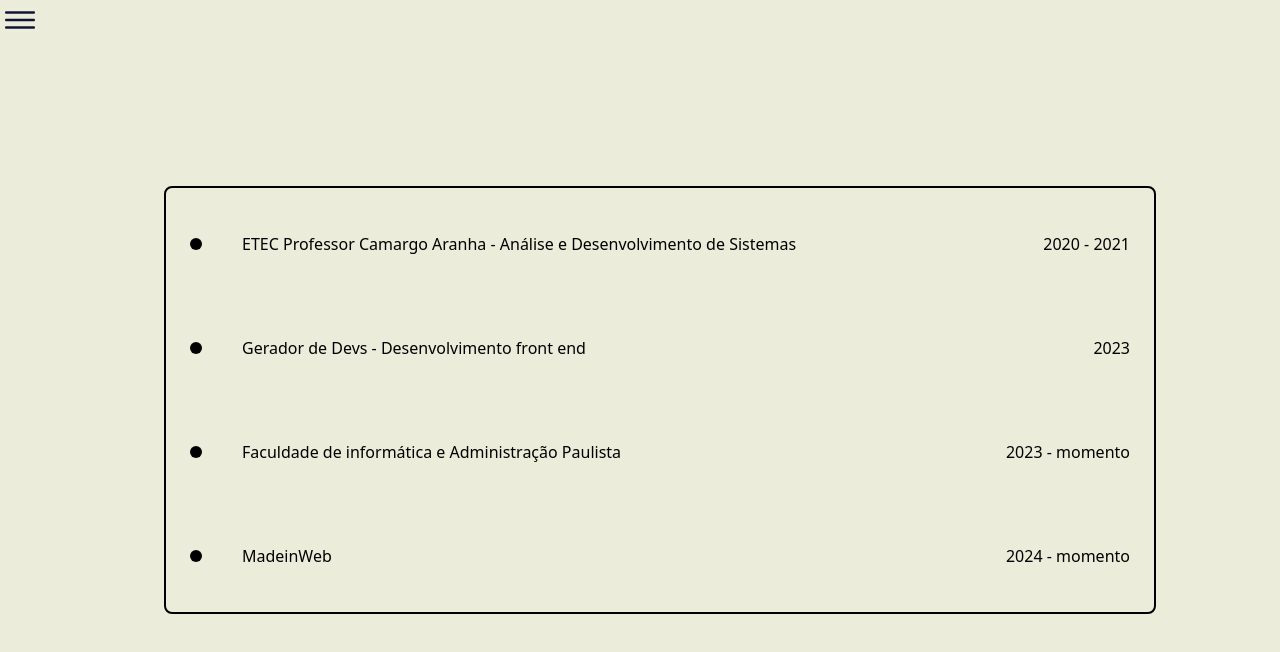
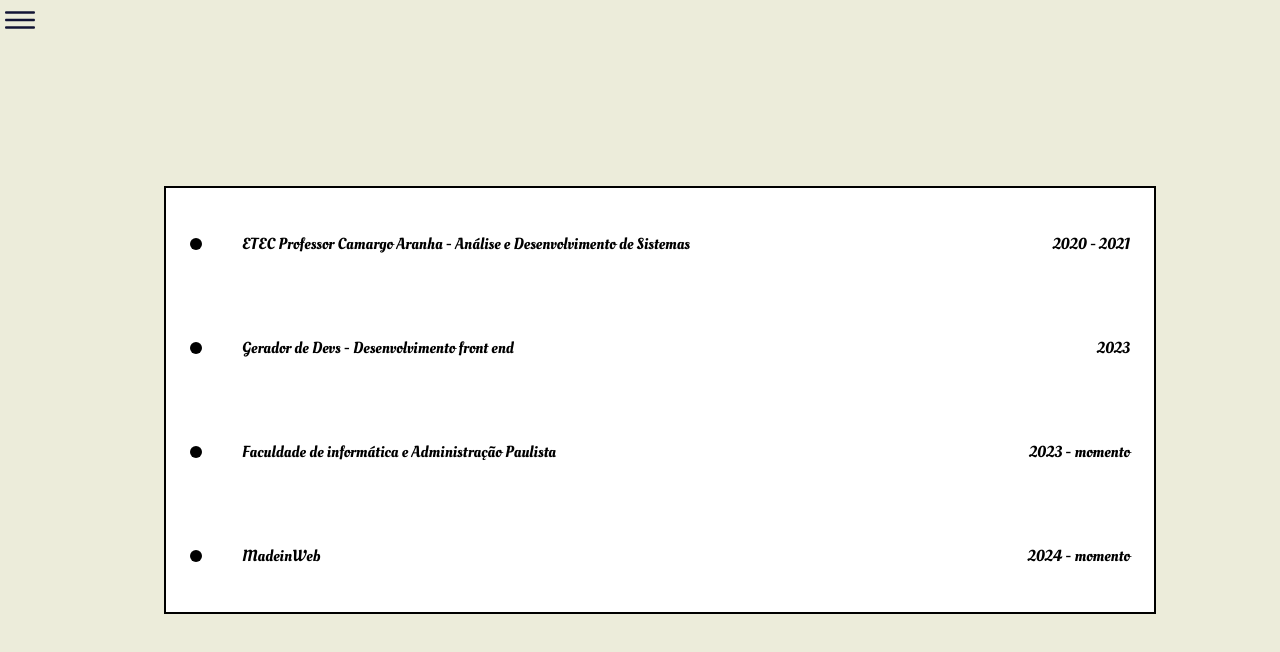
Before and after one commit to dev-vinii/portfolio, a React (Vite) app: page /career in a window 1280 px wide. Shown: the top 652 px of the page. Built offline with nearby package versions, Linux system fonts and the light colour scheme.

Commit message:
fix: career background

```diff
--- a/src/components/views/career/index.tsx
+++ b/src/components/views/career/index.tsx
@@ -21,7 +21,7 @@
 
 	return (
 		<div className="flex w-full h-full items-center max-sm:flex-col justify-center">
-			<div className="flex flex-col justify-between w-4/5 gap-10 border-2 p-6 border-black rounded-lg">
+			<div className="flex flex-col justify-between font-oleo w-4/5 gap-10 border-2 p-6 border-black bg-white">
 				{careerData.map((item, i) => (
 					<div className="flex items-center justify-between py-5" key={i}>
 						<div className="flex items-center gap-10">
```
